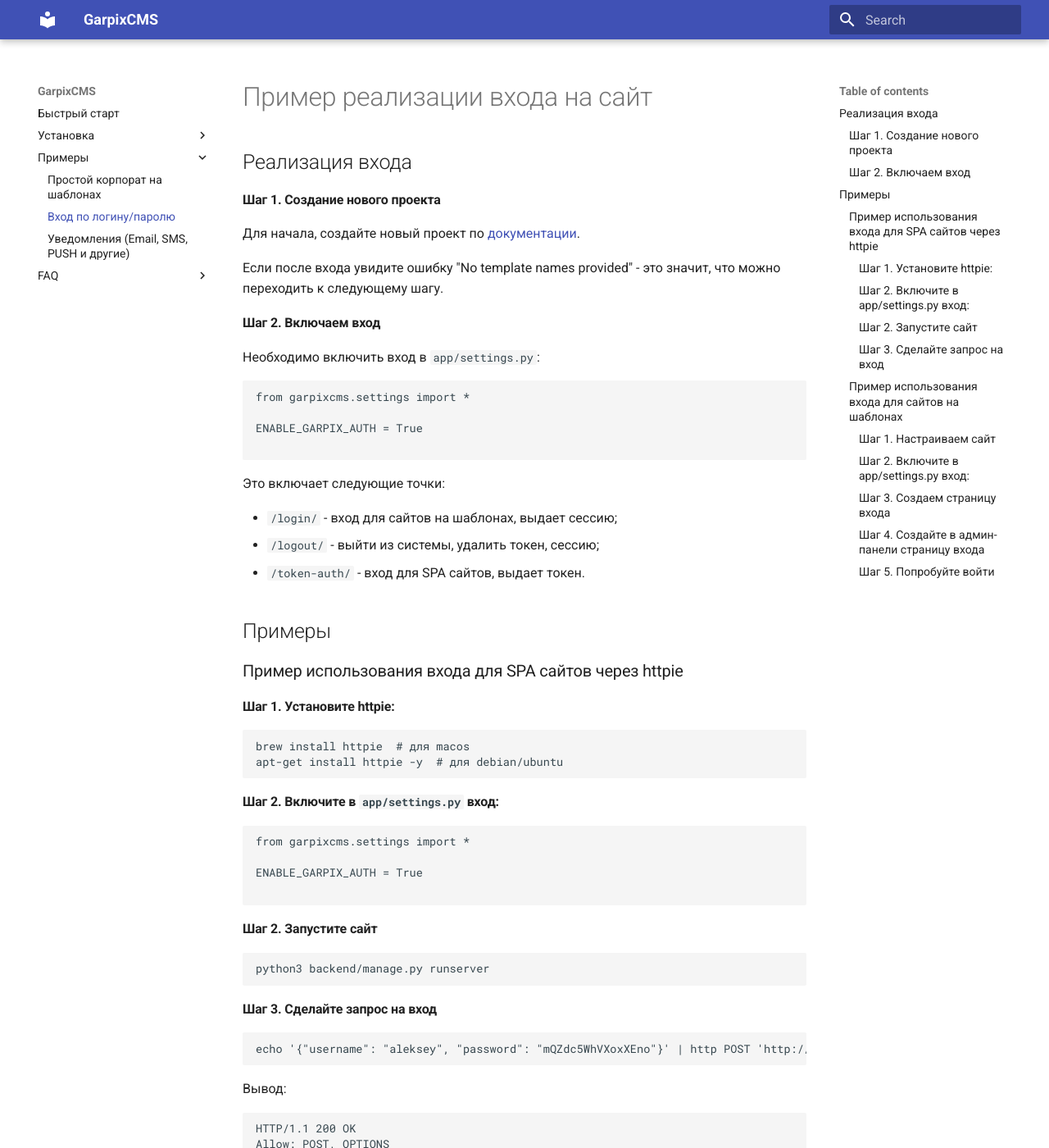
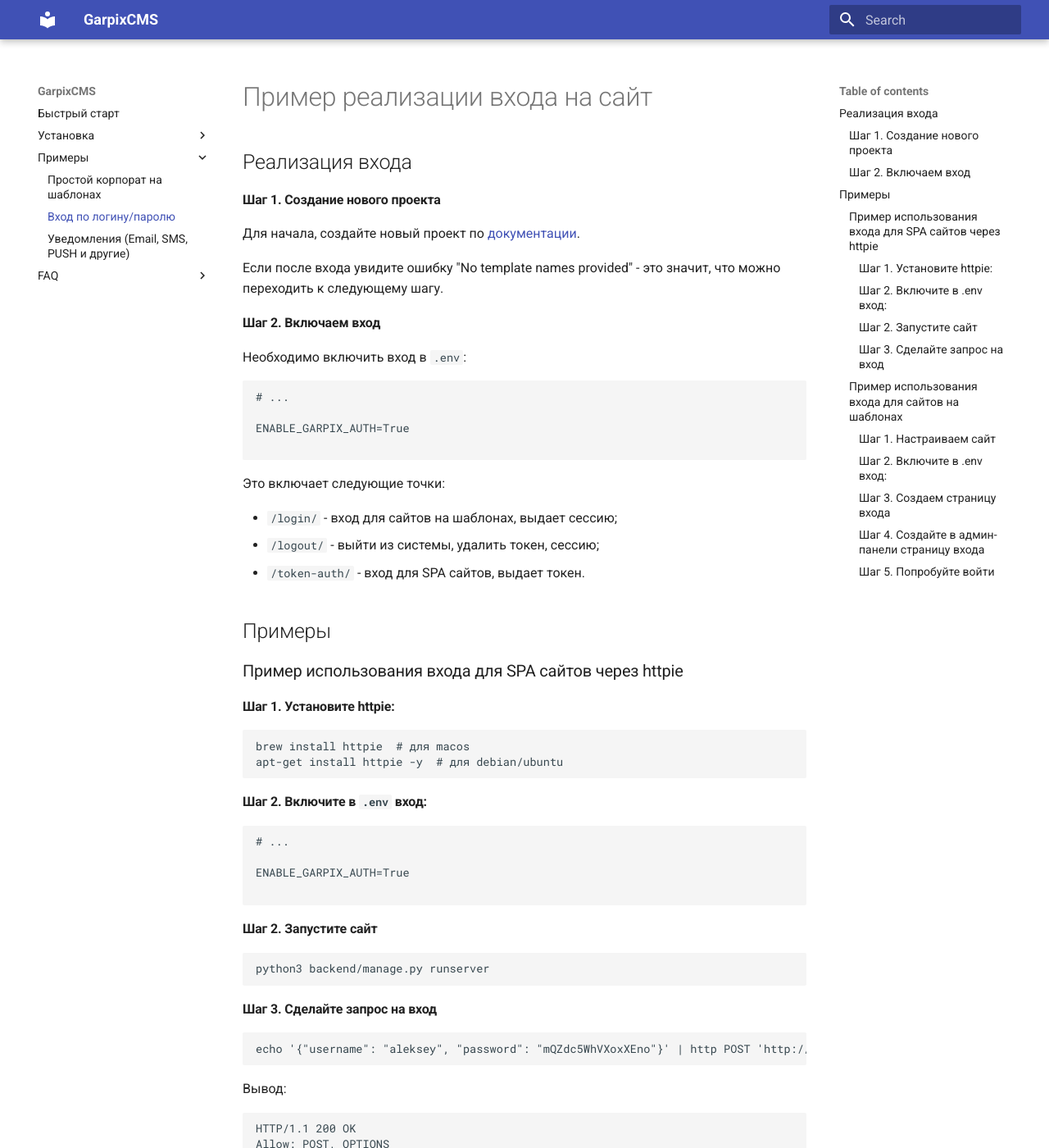
Before and after one commit to garpixcms/garpixcms, an MkDocs documentation site: the page built from docs/example_simple_auth.md, in a window 1280 px wide and 1400 px high. Shown: the whole window at 82% size. Built offline with MkDocs 1.6.1 and Material for MkDocs 9.7.7, drawn with Linux system fonts in a browser that asks for light colours; some of the changed text lies outside the part shown.

Commit message:
documentation

````diff
--- a/docs/example_simple_auth.md
+++ b/docs/example_simple_auth.md
@@ -10,12 +10,12 @@
 
 #### Шаг 2. Включаем вход
 
-Необходимо включить вход в `app/settings.py`:
+Необходимо включить вход в `.env`:
 
-```python
-from garpixcms.settings import *
+```bash
+# ...
 
-ENABLE_GARPIX_AUTH = True
+ENABLE_GARPIX_AUTH=True
 
 ```
 
@@ -36,12 +36,12 @@
 apt-get install httpie -y  # для debian/ubuntu
 ```
 
-#### Шаг 2. Включите в `app/settings.py` вход:
+#### Шаг 2. Включите в `.env` вход:
 
-```python
-from garpixcms.settings import *
+```bash
+# ...
 
-ENABLE_GARPIX_AUTH = True
+ENABLE_GARPIX_AUTH=True
 
 ```
 
@@ -83,12 +83,12 @@
 
 Создайте главную страницу по примеру из [документации](example_simple_templates_site.md).
 
-#### Шаг 2. Включите в `app/settings.py` вход:
+#### Шаг 2. Включите в `.env` вход:
 
-```python
-from garpixcms.settings import *
+```bash
+# ...
 
-ENABLE_GARPIX_AUTH = True
+ENABLE_GARPIX_AUTH=True
 
 ```
 
````
